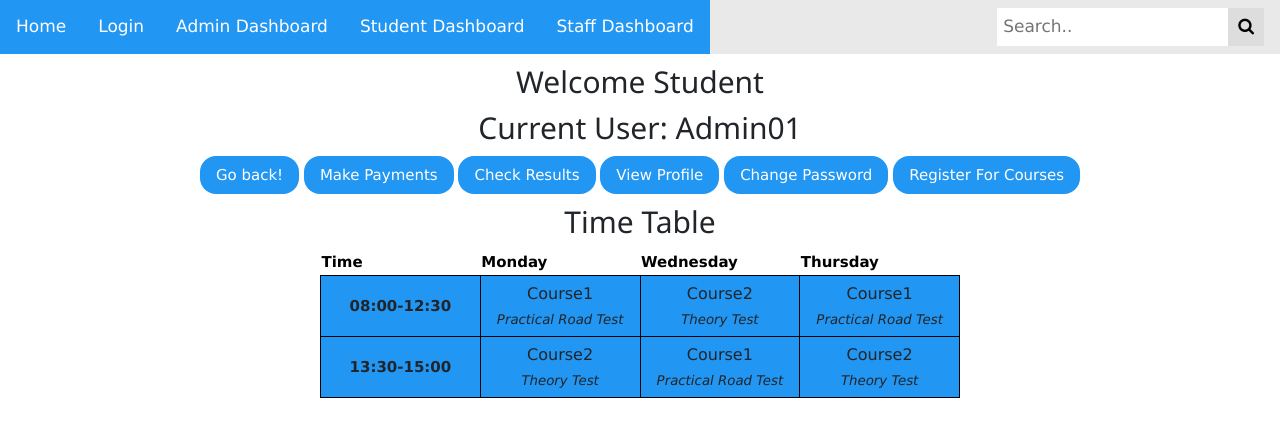
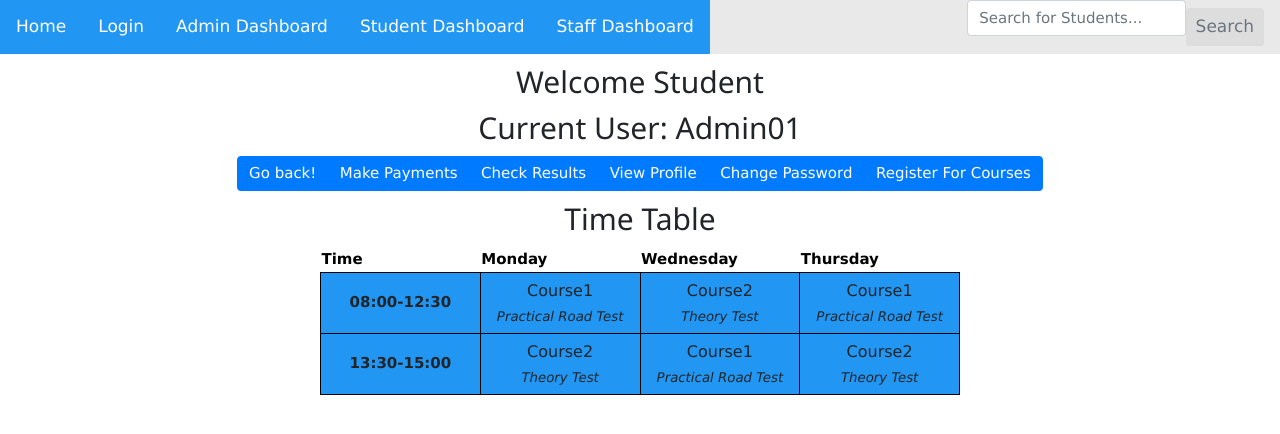
Before and after one commit to GreggIsGreat/drivingTP, a Django app: page /Student_Dashboard/ in a window 1280 px wide. Shown: the top 434 px of the page. Run offline with Django 3.2, Linux system fonts and the light colour scheme; a user stored in the database is signed in; some libraries are stand-ins or nearby versions.

Commit message:
updateed

```diff
--- a/DrivingSchoolSystem/W/forms.py
+++ b/DrivingSchoolSystem/W/forms.py
@@ -35,6 +35,9 @@ class Studentform(ModelForm):
     class Meta:
         model = Student
         fields = ('name',
+                  'omang_id',
+                  'phonenumber',
+                  'email',
                   'DateOfBirth',
                   'course1',
                   'course2',
--- a/DrivingSchoolSystem/W/templates/W/Student.html
+++ b/DrivingSchoolSystem/W/templates/W/Student.html
@@ -9,13 +9,13 @@
 
 <meta name="viewport" content="width=device-width, initial-scale=1">
     <link rel="stylesheet" href="https://www.w3schools.com/w3css/4/w3.css">
-        <div class="w3-container">
-            <input type="button" value="Go back!" onclick="history.back()" class="w3-button w3-blue w3-round-xlarge">
-            <a href="{% url 'payment' %}" class="w3-button w3-blue w3-round-xlarge">Make Payments</a>
-            <a href="{% url 'results' %}" class="w3-button w3-blue w3-round-xlarge">Check Results</a>
-            <a href="{% url 'Profile' %}" class="w3-button w3-blue w3-round-xlarge">View Profile</a>
-            <a href="{% url 'changepasswords' %}" class="w3-button w3-blue w3-round-xlarge">Change Password</a>
-            <a href="{% url 'registercourses' %}" class="w3-button w3-blue w3-round-xlarge">Register For Courses</a>
+        <div class="btn-group">
+            <input type="button" value="Go back!" onclick="history.back()" class="btn btn-primary">
+            <a href="{% url 'payment' %}" class="btn btn-primary">Make Payments</a>
+            <a href="{% url 'results' %}" class="btn btn-primary">Check Results</a>
+            <a href="{% url 'Profile' %}" class="btn btn-primary">View Profile</a>
+            <a href="{% url 'changepasswords' %}" class="btn btn-primary">Change Password</a>
+            <a href="{% url 'registercourses' %}" class="btn btn-primary">Register For Courses</a>
         </div>
 </center>
 <center>
--- a/DrivingSchoolSystem/W/templates/W/editProfile.html
+++ b/DrivingSchoolSystem/W/templates/W/editProfile.html
@@ -9,7 +9,7 @@
         {{ form|crispy}}
         <meta name="viewport" content="width=device-width, initial-scale=1">
         <link rel="stylesheet" href="https://www.w3schools.com/w3css/4/w3.css">
-        <input type="submit" class="w3-button w3-blue w3-round-xlarge"value="Update">
+        <input type="submit" class="w3-button w3-blue w3-round-xlarge" value="Update">
     </form>
 </center>
 {% endblock %}
--- a/DrivingSchoolSystem/W/templates/W/navbar.html
+++ b/DrivingSchoolSystem/W/templates/W/navbar.html
@@ -1,8 +1,8 @@
 <!DOCTYPE html>
 <html>
 <head>
-<link rel="stylesheet" href="https://cdnjs.cloudflare.com/ajax/libs/font-awesome/4.7.0/css/font-awesome.min.css">
-<link rel="stylesheet" href="https://stackpath.bootstrapcdn.com/bootstrap/4.3.1/css/bootstrap.min.css" integrity="sha384-ggOyR0iXCbMQv3Xipma34MD+dH/1fQ784/j6cY/iJTQUOhcWr7x9JvoRxT2MZw1T" crossorigin="anonymous">
+<link rel="stylesheet" href="https://stackpath.bootstrapcdn.com/bootstrap/4.1.3/css/bootstrap.min.css" integrity="sha384-MCw98/SFnGE8fJT3GXwEOngsV7Zt27NXFoaoApmYm81iuXoPkFOJwJ8ERdknLPMO" crossorigin="anonymous">
+<script src="https://stackpath.bootstrapcdn.com/bootstrap/4.1.3/js/bootstrap.min.js" integrity="sha384-ChfqqxuZUCnJSK3+MXmPNIyE6ZbWh2IMqE241rYiqJxyMiZ6OW/JmZQ5stwEULTy" crossorigin="anonymous"></script>
 <style>
 * {box-sizing: border-box;}
 
@@ -102,14 +102,16 @@ body {
   <a class="active" href="{% url 'Dashboard' %}">Admin Dashboard</a>
   <a class="active" href="{% url 'Student_Dashboard' %}">Student Dashboard</a>
    <a class="active" href="{% url 'StaffDashboard' %}">Staff Dashboard</a>
+
+
+
   <div class="search-container">
-    <form action="/action_page.php">
-      <input type="text" placeholder="Search.." name="search">
-      <button type="submit"><i class="fa fa-search"></i></button>
+    <form class="d-flex" method="POST" action="{% url 'searchstd' %}">
+      {% csrf_token %}
+      <input type="search" class="form-control me-2" placeholder="Search for Students..." name="search">
+      <button type="submit" class="btn btn-outline-secondary">Search</button>
     </form>
   </div>
-</div>
-<div style="padding-left:16px">
-</div>
+  </div>
 </body>
 </html>
--- a/DrivingSchoolSystem/W/templates/W/updatestudentresults.html
+++ b/DrivingSchoolSystem/W/templates/W/updatestudentresults.html
@@ -1,10 +1,10 @@
 {% include 'W/navbar.html' %}
 {% load crispy_forms_tags %}
+
 <center>
     <h1>Update Student marks</h1>
-
-
          <form action="" method="POST">
+             {% csrf_token %}
              {{ form|crispy }}
              <meta name="viewport" content="width=device-width, initial-scale=1">
              <link rel="stylesheet" href="https://www.w3schools.com/w3css/4/w3.css">
--- a/DrivingSchoolSystem/W/urls.py
+++ b/DrivingSchoolSystem/W/urls.py
@@ -21,5 +21,6 @@ urlpatterns = [
     path('registercourses/', views.registercourses, name='registercourses'),
     path('allstudents/', views.allstudents, name='allstudents'),
     path('changepasswords/', views.changepasswords, name='changepasswords'),
+    path('searchstd/', views.searchstd, name='searchstd'),
 ]
 urlpatterns += staticfiles_urlpatterns()
--- a/DrivingSchoolSystem/W/views.py
+++ b/DrivingSchoolSystem/W/views.py
@@ -92,12 +92,14 @@ def StaffDashboard(request):
 
 
 @login_required()
+@allowed_users(allowed_roles=['Student','Admin'])
 def Profile(request):
     UserProfile = Student.objects.filter(name=request.user)
     return render(request, 'W/Profile.html', {'UserProfile': UserProfile})
 
 
 @login_required()
+@allowed_users(allowed_roles=['Student'])
 def registercourses(request):
     submitted = False
     if request.method == "POST":
@@ -105,7 +107,7 @@ def registercourses(request):
         if form.is_valid():
 
             form.save()
-            return redirect('/registercourses? submitted=True')
+            return redirect('/Profile? submitted=True')
         else:
             form = Studentform
             if 'sumbitted' in request.GET:
@@ -114,12 +116,15 @@ def registercourses(request):
     return render(request, 'W/registercourses.html', {'form': form, 'submitted': submitted})
 
 
+@login_required()
+@allowed_users(allowed_roles=['Admin'])
 def allstudents(request):
     allstudents = Student.objects.all()
     return render(request, 'W/allstudents.html', {'allstudents': allstudents})
 
 
 @login_required()
+@allowed_users(allowed_roles=['Admin'])
 def addstudent(request):
     submitted = False
     if request.method == "POST":
@@ -136,6 +141,7 @@ def addstudent(request):
     return render(request, 'W/addstudent.html', {'form': form, 'submitted': submitted})
 
 
+
 @login_required()
 @allowed_users(allowed_roles=['Student', 'Admin'])
 def editProfile(request):
@@ -148,7 +154,8 @@ def editProfile(request):
     return render(request, 'W/editProfile.html', context)
 
 
-@login_required
+@login_required()
+@allowed_users(allowed_roles=['Admin', 'Staff'])
 def updatestudentresults(request):
     if request.method == 'POST':
         form = ResultForm(request.POST, instance=request.user)
@@ -161,5 +168,17 @@ def updatestudentresults(request):
         return render(request, 'W/updatestudentresults.html', args)
 
 
+@login_required()
+@allowed_users(allowed_roles=['Admin', 'Student'])
 def changepasswords(request):
     return render(request, 'W/changepasswords.html', {'changepasswords': changepasswords})
+
+@login_required()
+def searchstd(request):
+    if request.method == "POST":
+        search = request.POST['search']
+        std = Student.objects.filter(name__contains=search)
+        return render(request, 'W/searchstd.html',
+                      {'search': search, 'std': std})
+    else:
+        return render(request,'W/searchstd.html')
```
Also changed, not shown: DrivingSchoolSystem/DrivingSchoolSystem/settings.py (+4 -3 lines), DrivingSchoolSystem/W/templates/W/addstudent.html (+8 -6 lines), DrivingSchoolSystem/W/templates/W/dashboard.html (+6 -6 lines), DrivingSchoolSystem/W/admin.py (line endings or trailing spaces), DrivingSchoolSystem/db.sqlite3. Lines whose indentation alone changed are shown as unchanged.
